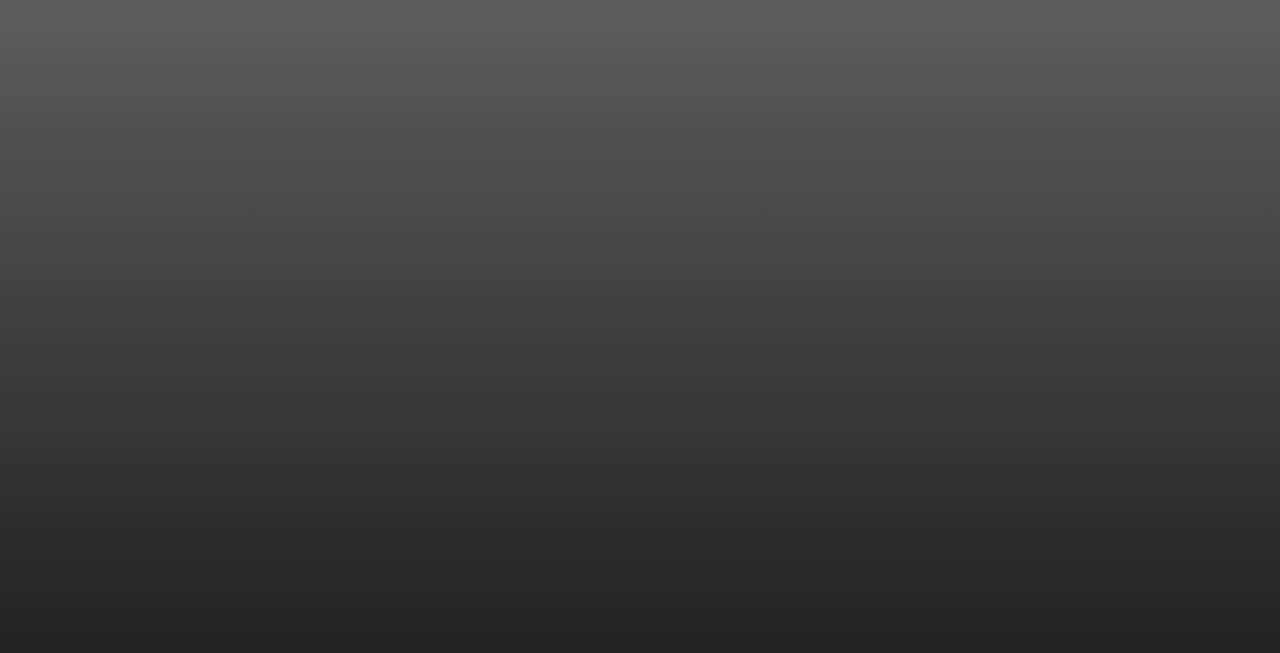
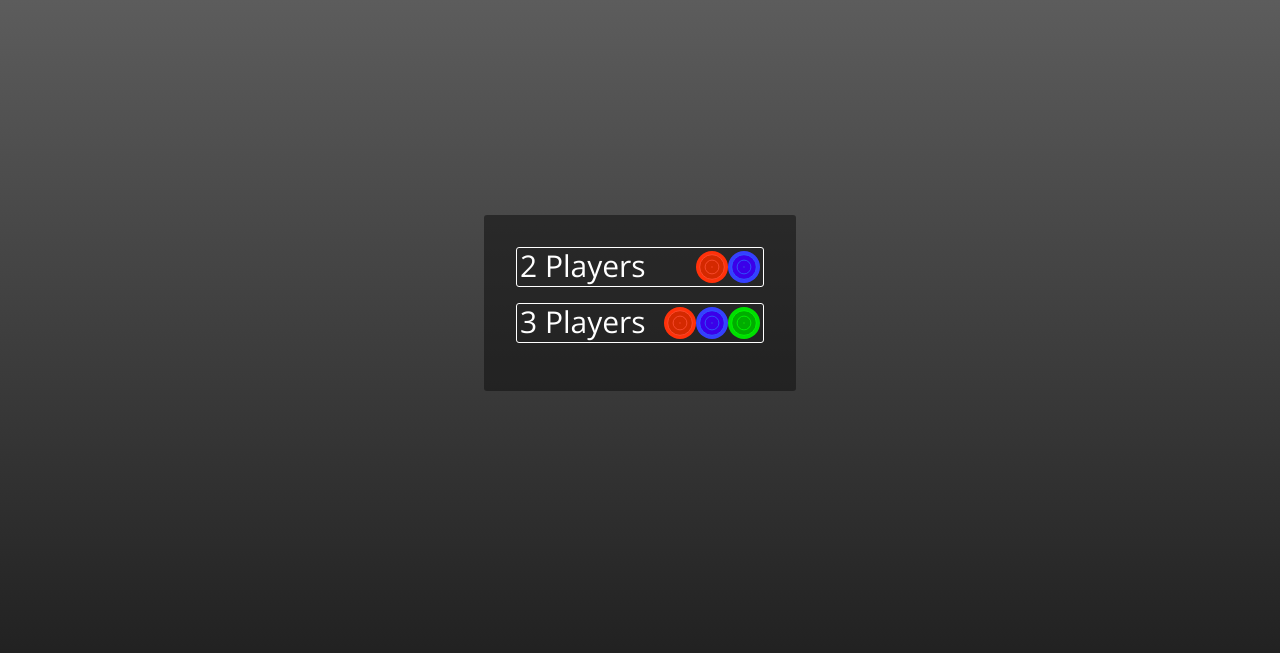
Before and after one commit to Morta-Fontanella/FinalLPPA, a plain HTML site: page play.html in a window 1280 px wide. Shown: the part 97-750 px from the top of the page. Drawn offline with nearby package versions, Linux system fonts and the light colour scheme; files whose address does not match are found by name.

Commit message:
FinalLPPA: Addded player selector

```diff
--- a/css/common.css
+++ b/css/common.css
@@ -48,7 +48,6 @@ body {
 .headerlogo {
     height: 70px;
     padding-right: 20px;
-
 }
 
 .headername {
--- a/css/play.css
+++ b/css/play.css
@@ -0,0 +1,61 @@
+.content{
+    display: flex;
+    flex-direction: column;
+    align-items: center;
+    justify-content: center;
+    min-height: 100vh;
+}
+
+.menucontainer{
+    display: flex;
+    flex-direction: row;
+    align-items: center;
+    justify-content: center;
+    border-radius: 3px;
+    background: #1111118e;
+    padding: 2rem;
+}
+
+.menu{
+    display: flex;
+    flex-direction: column;
+    align-items: center;
+    justify-content: center;
+}
+
+.menubutton{
+    display: flex;
+    flex-direction: row;
+    justify-content: space-between;
+    margin-bottom: 1rem;
+    padding: 0.2rem;
+    border-radius: 3px;
+    border: 1px solid white;
+    width: 15rem;
+}
+
+.menubutton a{
+    color: white;
+    text-decoration: none;
+    font-size: 30px;
+    font-weight: lighter;
+    margin-right: 1rem;
+}
+
+.menubutton:hover {
+    cursor: pointer;
+    background: #FF310A;
+}
+
+.players3:hover{
+    cursor: default;
+    opacity: 15%;
+}
+
+.tabcontainer{
+    display: flex;
+}
+
+.tab{
+    height: 32px;
+}
--- a/play.html
+++ b/play.html
@@ -28,6 +28,25 @@
                 </div>
             </div>
             <div class="content">
+                <div class="menucontainer">
+                    <div class="menu">
+                        <div class="menubutton">
+                            <a href="2players.html">2 Players</a>
+                            <div class="tabcontainer">
+                                <img class="tab" src="assets/svg/redtab.svg">
+                                <img class="tab" src="assets/svg/bluetab.svg">
+                            </div>
+                        </div>
+                        <div class="menubutton players3">
+                            <a>3 Players</a>
+                            <div class="tabcontainer">
+                                <img class="tab" src="assets/svg/redtab.svg">
+                                <img class="tab" src="assets/svg/bluetab.svg">
+                                <img class="tab" src="assets/svg/greentab.svg">
+                            </div>
+                        </div>
+                    </div>
+                </div>
             </div>
             <div class="footer">
                 <div class="footerbuttons">
```
Also changed, not shown: 1vs1.html (renamed from 2vs2.html, +1 -1 lines), assets/svg/greentab.svg (added), css/1vs1.css (added), css/2vs2.css (deleted).
